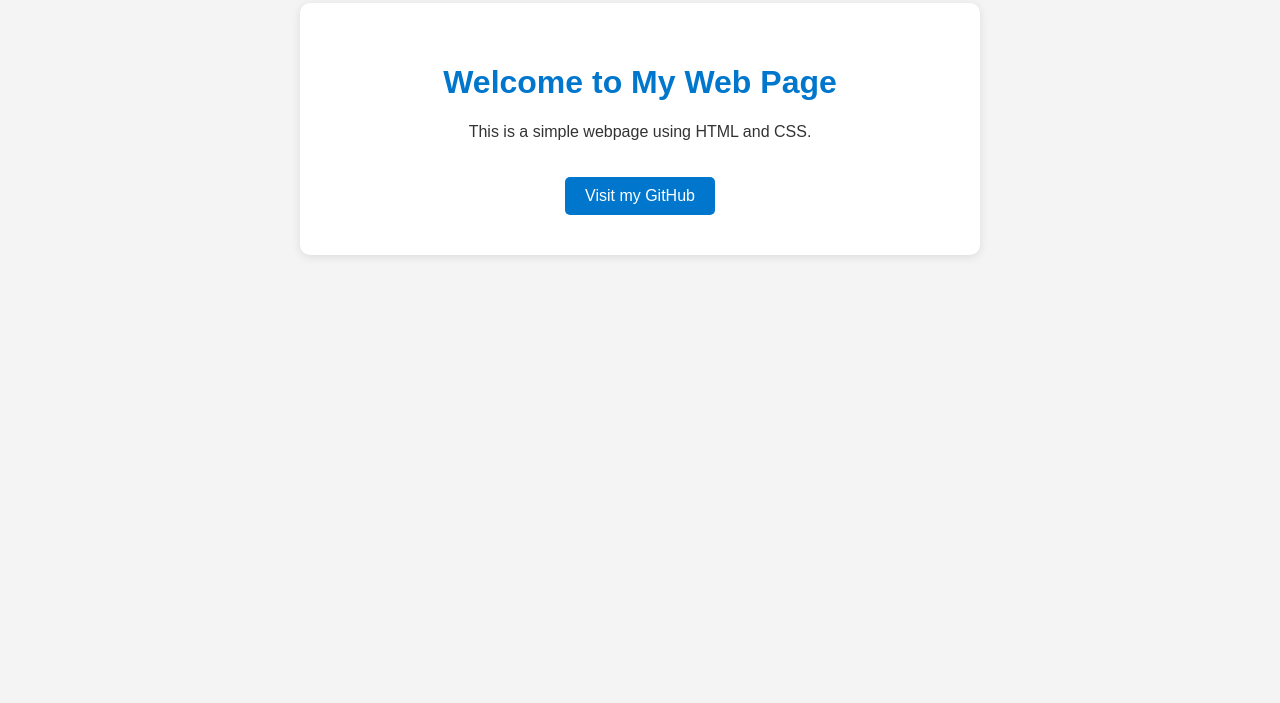
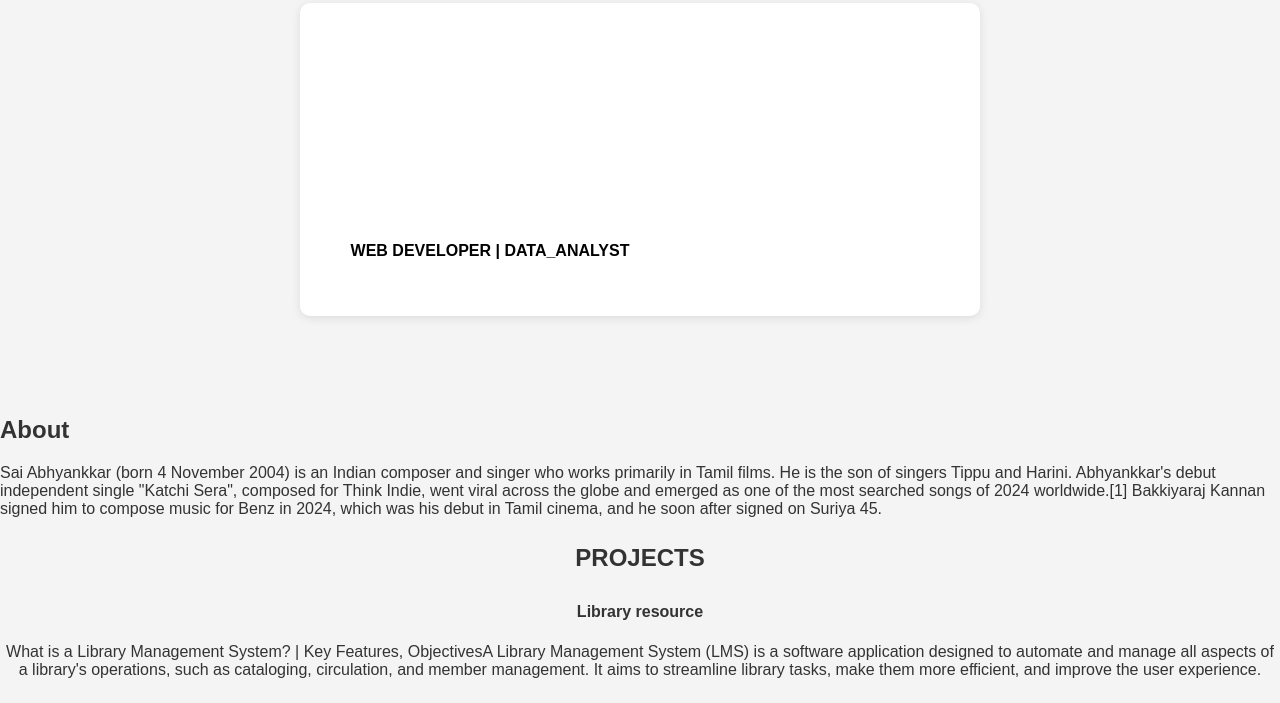
Before and after one commit to arshath2014/arshaths_portfolio, a plain HTML site: page index.html in a window 1280 px wide. Shown: the part 97-800 px from the top of the page. Drawn offline with Linux system fonts and the light colour scheme; a web font is replaced by a local one.

Commit message:
first commit

```diff
--- a/index.html
+++ b/index.html
@@ -5,12 +5,56 @@
   <meta name="viewport" content="width=device-width, initial-scale=1">
   <title>My First Page</title>
   <link rel="stylesheet" href="style.css">
+
+  <link rel="preconnect" href="https://fonts.googleapis.com">
+<link rel="preconnect" href="https://fonts.gstatic.com" crossorigin>
+<link href="https://fonts.googleapis.com/css2?family=Playwrite+DK+Loopet:wght@100..400&display=swap" rel="stylesheet">
+<style>
+
+
+.hero {
+  color: #ffffff;
+  font-size:80px ;
+  margin-right:1100px;
+}
+.about{
+  color: #010101;
+  margin-right:300px;
+}
+
+.pro{
+  padding:10px;
+  margin: 10px;
+}
+</style>
+
 </head>
 <body>
+
   <div class="container">
-    <h1>Welcome to My Web Page</h1>
-    <p>This is a simple webpage using HTML and CSS.</p>
-    <a href="https://github.com/arshath2014" target="_blank">Visit my GitHub</a>
+    <h1 class="hero">Arshath</h1>
+  <b><p class="about">WEB DEVELOPER  | DATA_ANALYST</pclass="about">
+
+</b>
   </div>
-</body>
+<div  class="about_section">
+
+<h2 class="playwrite-dk-loopet-uniquifier">About</h2>
+  <p >Sai Abhyankkar (born 4 November 2004) is an Indian composer and singer who works primarily in Tamil films. He is the son of singers Tippu and Harini. Abhyankkar's debut independent single "Katchi Sera", composed for Think Indie, went viral across the globe and emerged as one of the most searched songs of 2024 worldwide.[1]
+
+Bakkiyaraj Kannan signed him to compose music for Benz in 2024, which was his debut in Tamil cinema, and he soon after signed on Suriya 45.</p>
+</div>
+
+ <center>
+<h2 class="pro">PROJECTS</h2>
+<div class="pro_divi">
+  <h4>  Library resource </h4>
+  <p>
+    What is a Library Management System? | Key Features, ObjectivesA Library Management System (LMS) is a software application designed to automate and manage all aspects of a library's operations, such as cataloging, circulation, and member management. It aims to streamline library tasks, make them more efficient, and improve the user experience.
+  </p>
+</div>
+ </center>
+
+
+ </body>
 </html>
```
